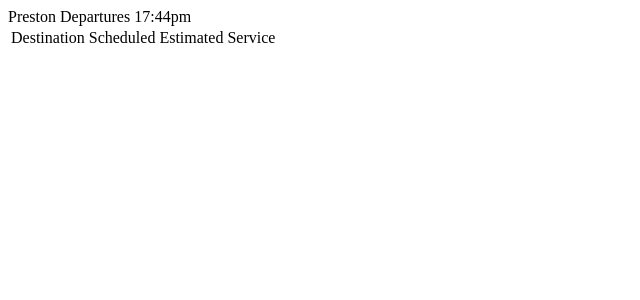
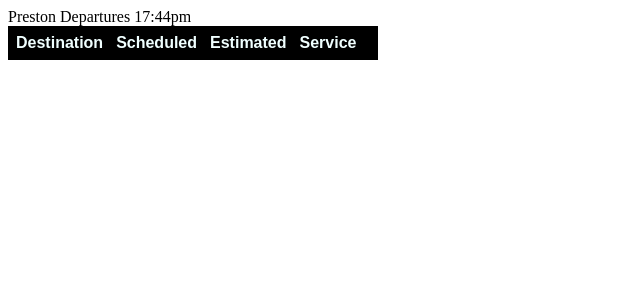
Before and after one commit to anthonyblake/RealTimeTrainsPHP, a PHP site: page / in a window 1280 px wide. Shown: the top 300 px of the page, without its empty margins (0-640 px from the left). Run offline with PHP 8.4, Linux system fonts and the light colour scheme; data that the repository does not hold is empty; a stand-in replaces the project's code that opens the database connection; some libraries are stand-ins or nearby versions.

Commit message:
Added some styling

```diff
--- /dev/null
+++ b/preston/departureBoard.css
@@ -0,0 +1,17 @@
+.departureTable{
+    padding:5px;
+    padding-right: 10px;
+    background-color: #000000;
+    color: #F0FFFF;
+    font-family: Arial, Helvetica, sans-serif;
+    border-radius: 0px;
+}
+
+.departureTable th {
+    text-align: left;
+    padding-right: 10px;
+  }
+
+  .departureTable tr:hover {
+    background-color: 	#808080;
+}
--- a/preston/getDepartures.php
+++ b/preston/getDepartures.php
@@ -78,9 +78,9 @@ function GetPrestonDeparturesTable()
     $jsonarray = json_decode($rawjson,true);
 
     //var_dump($jsonarray["services"][0]["locationDetail"]["destination"]);
-    $depTableHtml='<table>';
+    $depTableHtml='<table class="departureTable">';
 
-    $depTableHtml=$depTableHtml .'<tr><td>Destination</td><td>Scheduled</td><td>Estimated</td><td>Service</td></tr>';
+    $depTableHtml=$depTableHtml .'<tr><th>Destination</th><th>Scheduled</th><th>Estimated</th><th>Service</th></tr>';
 
     foreach($jsonarray["services"] as $service)
     {
--- a/preston/index.php
+++ b/preston/index.php
@@ -8,6 +8,7 @@
   <title>Departure Board @anthonyblakedev</title>
   <?php include 'getDepartures.php';
     ?>
+  <link rel="stylesheet" href="departureBoard.css">
 </head>
 <body>
     <div id="tableHolder"></div>
```
